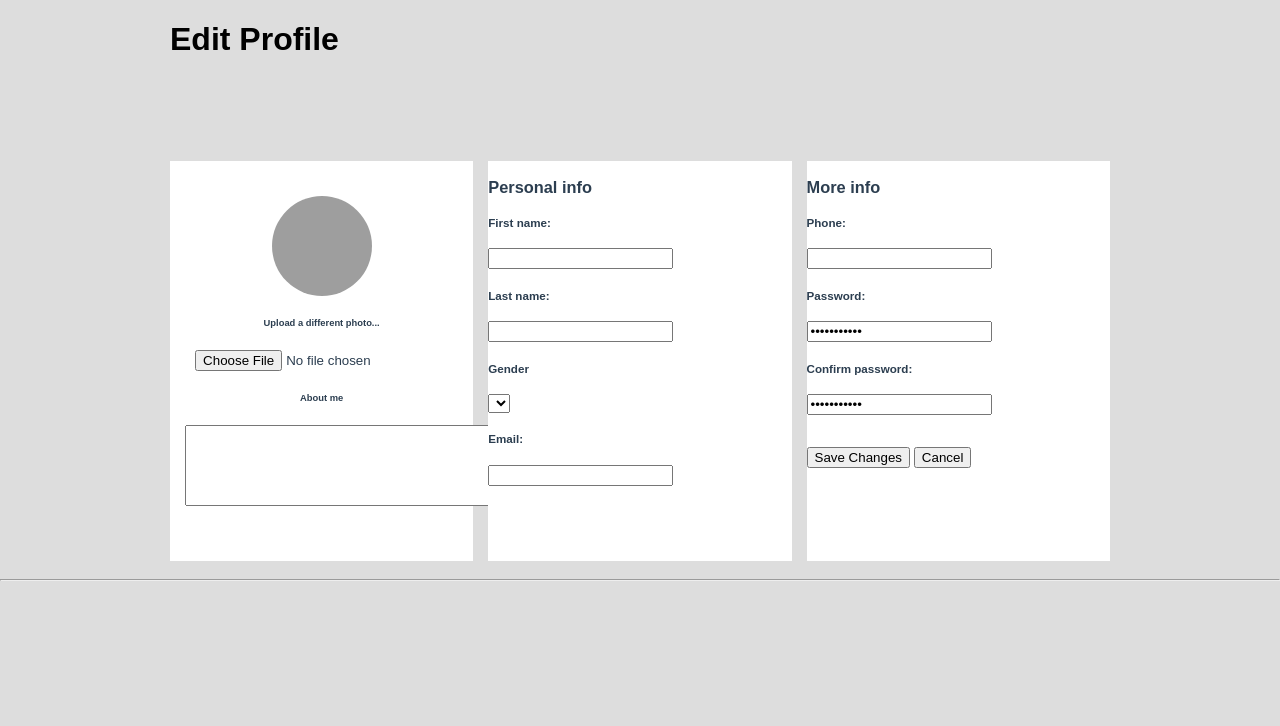
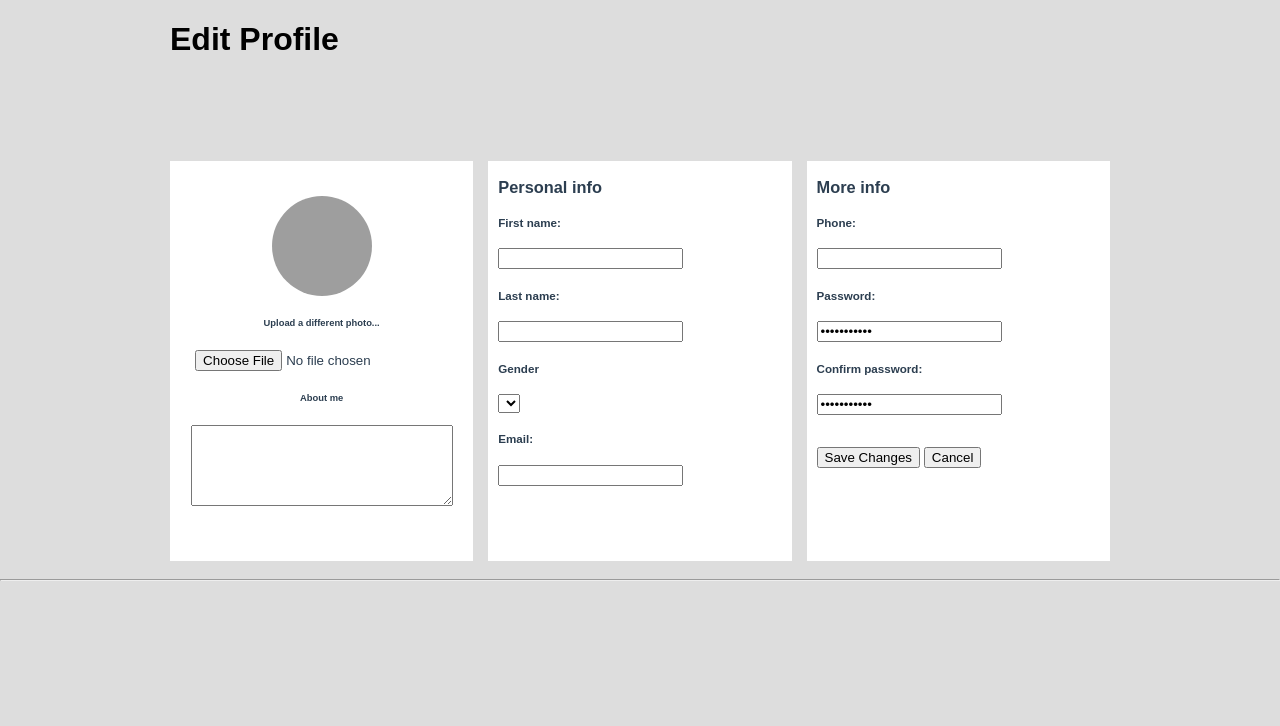
Before and after one commit to Flyingsssnail/INFO30005, a Node server app: template views/editprofile.ejs in a window 1280 px wide. Shown: the top 726 px of the page. Run offline with Node 20, Linux system fonts and the light colour scheme; the template is opened without the code that fills it, so the values that code supplies are empty; some libraries are stand-ins or nearby versions; grey boxes are pictures that could not be loaded.

Commit message:
minor fix

```diff
--- a/controller/controller.js
+++ b/controller/controller.js
@@ -149,7 +149,7 @@ function userprofile(req,res){
 
 function editprofile(req, res) {
     Users.findOne({_id: req.cookies.username}, function(err, result) {
-        res.render('editprofile', result);
+        res.render('editprofile', {result: result});
     })
 }
 
--- a/views/editprofile.ejs
+++ b/views/editprofile.ejs
@@ -2,7 +2,7 @@
 <html lang="en">
 <head>
     <meta charset="UTF-8">
-    <link rel = "stylesheet" href="othercss.css">
+    <link rel = "stylesheet" href="/othercss.css">
     <title>Title</title>
 </head>
 <body>
@@ -21,7 +21,7 @@
 
                 <h6>About me</h6>
                 <div >
-                    <textarea cols= "40" rows="5"  type="text"></textarea>
+                    <textarea cols= "30" rows="5"  type="text"></textarea>
                 </div>
             </div>
         </div>
@@ -29,9 +29,9 @@
         <!-- edit form column -->
         <div id="card2" class="card four col">
 
-            <h3>Personal info</h3>
+            <h3 style="padding: 0 10px;">Personal info</h3>
 
-            <form class="form-horizontal" role="form">
+            <form class="form-horizontal" role="form" style="padding: 0 10px;">
                 <div class="form-group">
                     <h5>First name:</h5>
                     <div >
@@ -78,8 +78,8 @@
         </div>
         <div id="card2" class="card four col">
 
-            <h3>More info</h3>
-            <form class="form-horizontal" role="form">
+            <h3 style="padding: 0 10px;">More info</h3>
+            <form class="form-horizontal" role="form" style="padding: 0 10px;">
                 <div class="form-group">
                     <h5>Phone:</h5>
                     <div class="col-md-8">
--- a/views/otheruser.ejs
+++ b/views/otheruser.ejs
@@ -1,7 +1,7 @@
 
 
 <head>
-    <link rel = "stylesheet" href="othercss.css">
+    <link rel = "stylesheet" href="/othercss.css">
     <meta charset="UTF-8">
 
     <title>Title</title>
--- a/views/post.ejs
+++ b/views/post.ejs
@@ -27,7 +27,7 @@
 <!--            main post section-->
             <div id="user">
                 <div id="description">
-                    <img src=<%= author_info.avatar %>; alt="user token">
+                    <img src="<%= author_info.avatar %>"; alt="user token">
                     <br>
                     <br>
                     <h3><%= author_info.name %></h3>
```
